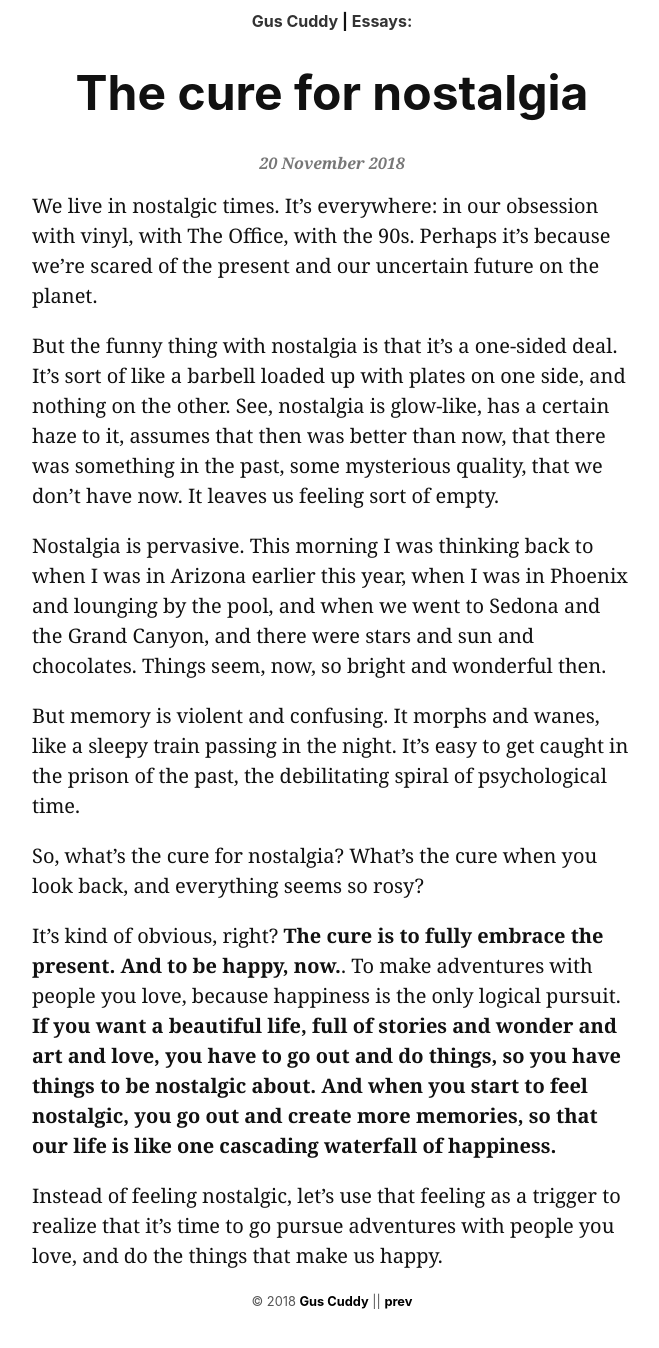
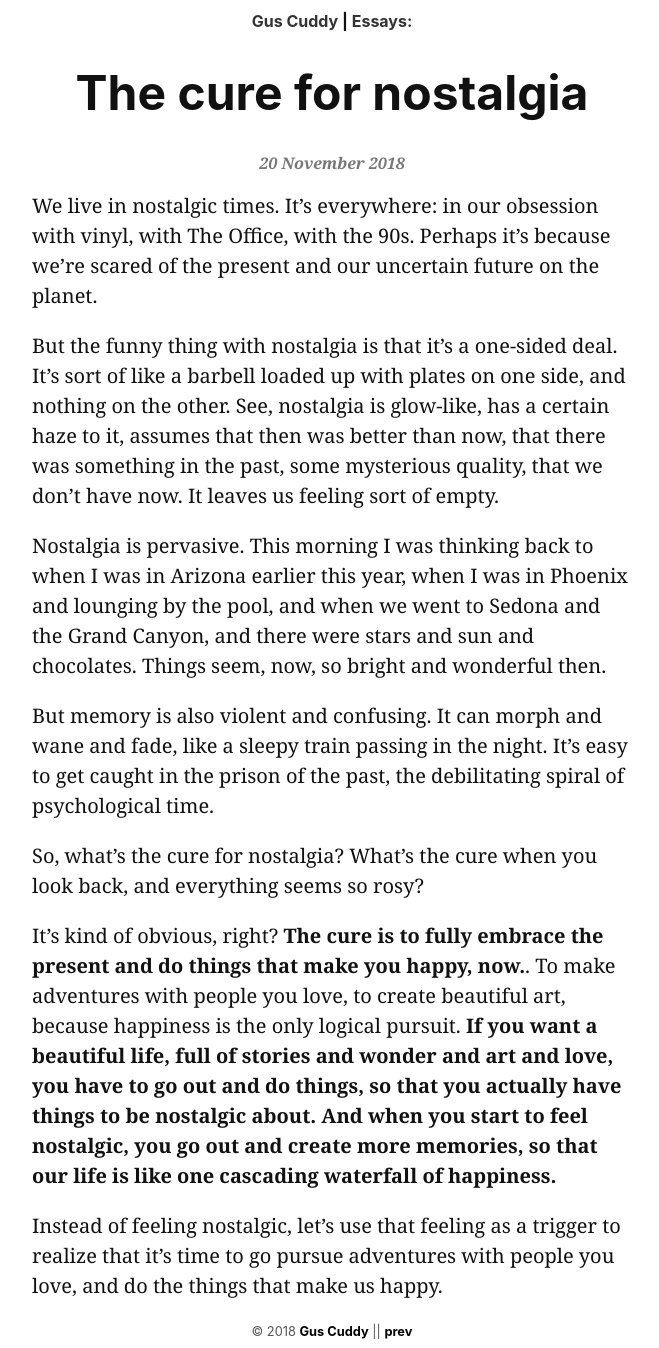
Before and after one commit to gcuddy/gcuddy.github.io, a Jekyll site: the page built from _posts/2018-11-20-the-cure-for-nostalgia.md, in a window 1280 px wide. Shown: the whole page, without its empty margins (308-967 px from the left). Built offline with Jekyll 4.4.1, drawn with Linux system fonts in a browser that asks for light colours; before the commit the page ends 1318 px from its top, so only the background shows below that.

Commit message:
Updated post.

```diff
--- a/_posts/2018-11-20-the-cure-for-nostalgia.md
+++ b/_posts/2018-11-20-the-cure-for-nostalgia.md
@@ -8,10 +8,10 @@ But the funny thing with nostalgia is that it's a one-sided deal. It's sort of l
 
 Nostalgia is pervasive. This morning I was thinking back to when I was in Arizona earlier this year, when I was in Phoenix and lounging by the pool, and when we went to Sedona and the Grand Canyon, and there were stars and sun and chocolates. Things seem, now, so bright and wonderful then.
 
-But memory is violent and confusing. It morphs and wanes, like a sleepy train passing in the night. It's easy to get caught in the prison of the past, the debilitating spiral of psychological time.
+But memory is also violent and confusing. It can morph and wane and fade, like a sleepy train passing in the night. It's easy to get caught in the prison of the past, the debilitating spiral of psychological time.
 
 So, what's the cure for nostalgia? What's the cure when you look back, and everything seems so rosy?
 
-It's kind of obvious, right? **The cure is to fully embrace the present. And to be happy, now.**. To make adventures with people you love, because happiness is the only logical pursuit. **If you want a beautiful life, full of stories and wonder and art and love, you have to go out and do things, so you have things to be nostalgic about. And when you start to feel nostalgic, you go out and create more memories, so that our life is like one cascading waterfall of happiness.**
+It's kind of obvious, right? **The cure is to fully embrace the present and do things that make you happy, now.**. To make adventures with people you love, to create beautiful art, because happiness is the only logical pursuit. **If you want a beautiful life, full of stories and wonder and art and love, you have to go out and do things, so that you actually have things to be nostalgic about. And when you start to feel nostalgic, you go out and create more memories, so that our life is like one cascading waterfall of happiness.**
 
 Instead of feeling nostalgic, let's use that feeling as a trigger to realize that it's time to go pursue adventures with people you love, and do the things that make us happy.
```
